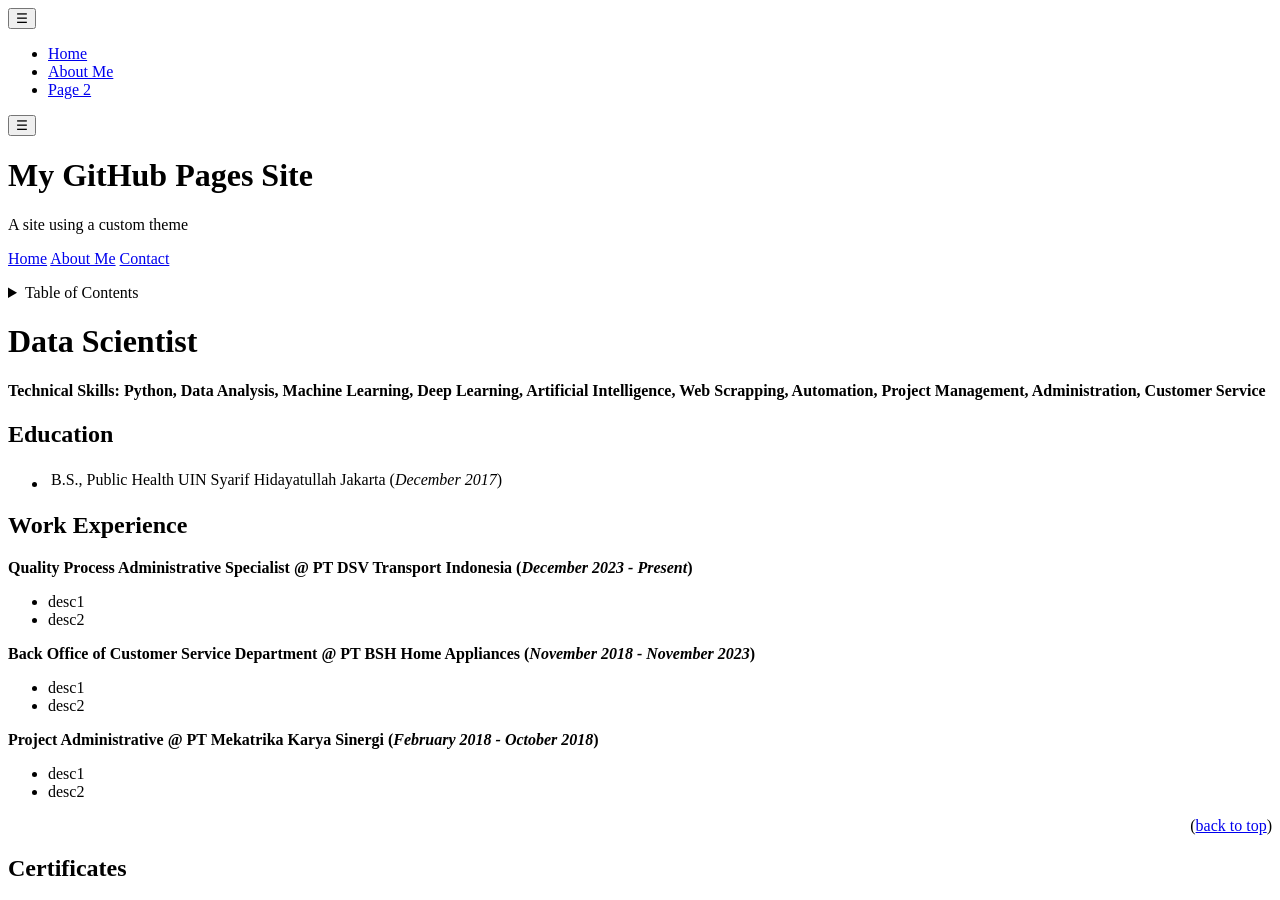
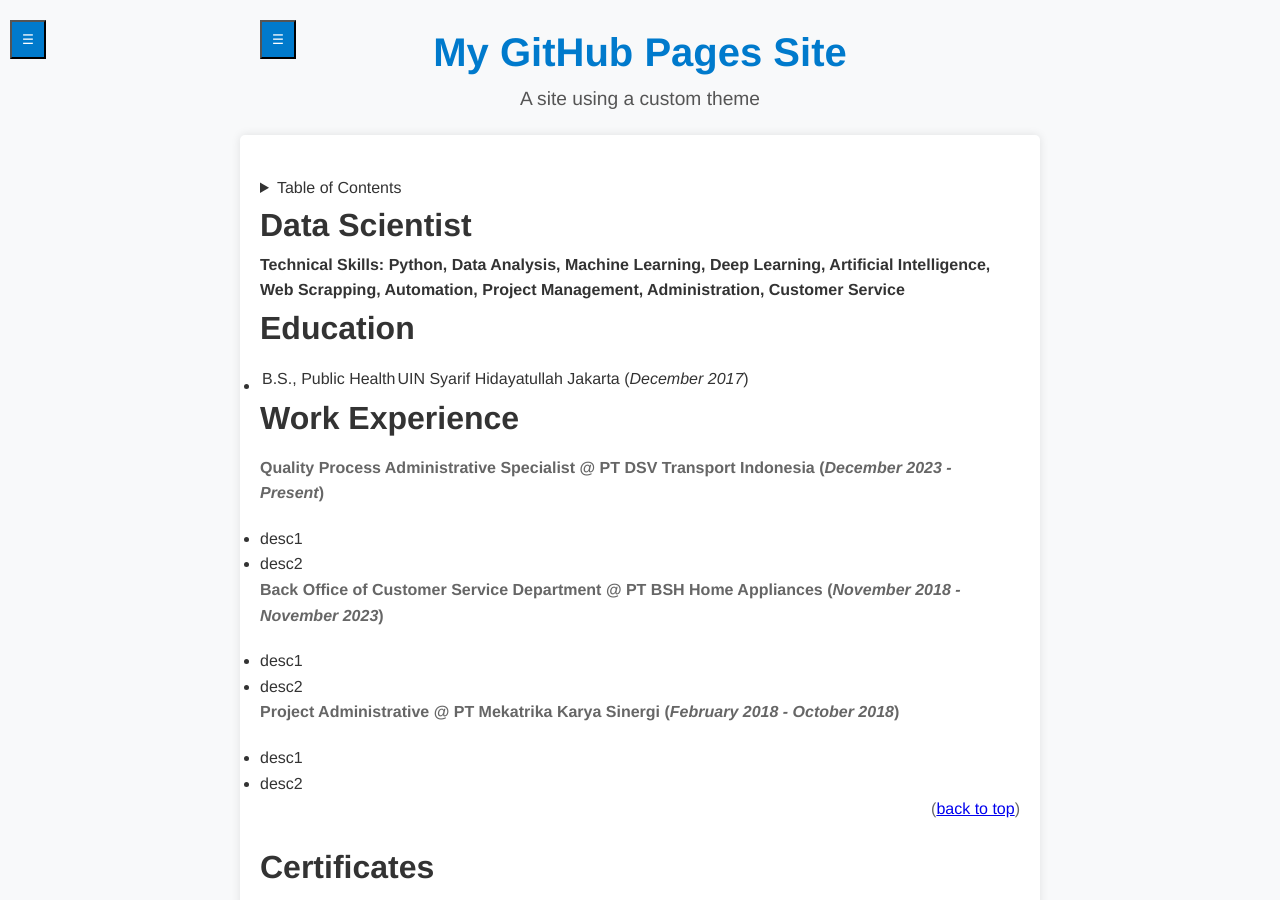
Before and after one commit to azzindani/azzindani.github.io, a Jekyll site: the page built from aboutme.md, in a window 1280 px wide and 900 px high. Built offline with Jekyll 4.4.1, drawn with Linux system fonts in a browser that asks for light colours; our own code applies the rules of GitHub Pages for plain Markdown files.

Commit message:
Update default.html

```diff
--- a/_layouts/default.html
+++ b/_layouts/default.html
@@ -6,7 +6,7 @@
   <title>{{ page.title | escape }}</title>
 
   <!-- Link to your custom CSS -->
-  <link rel="stylesheet" href="{{ '/assets/css/custom-style.css' | relative_url }}">
+  <link rel="stylesheet" href="{{ 'custom-style.css' | relative_url }}">
 
 </head>
 <body>
@@ -21,12 +21,6 @@
     <h1>{{ site.title }}</h1>
     <p>{{ site.description }}</p>
   </header>
-
-  <nav>
-    <a href="/">Home</a>
-    <a href="/aboutme.html">About Me</a>
-    <a href="/page2">Contact</a>
-  </nav>
 
   <div class="content">
     {{ content }}
```
